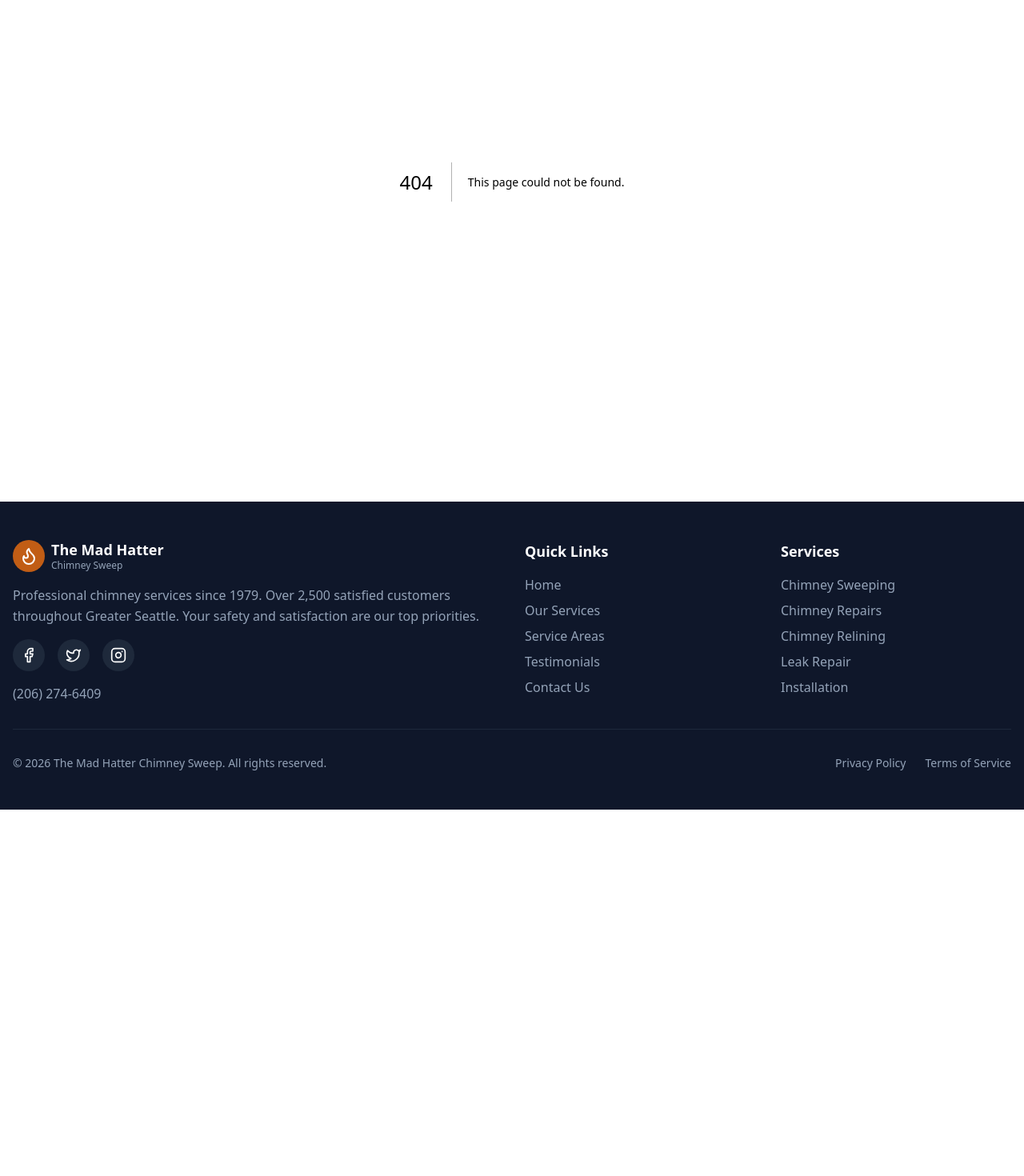
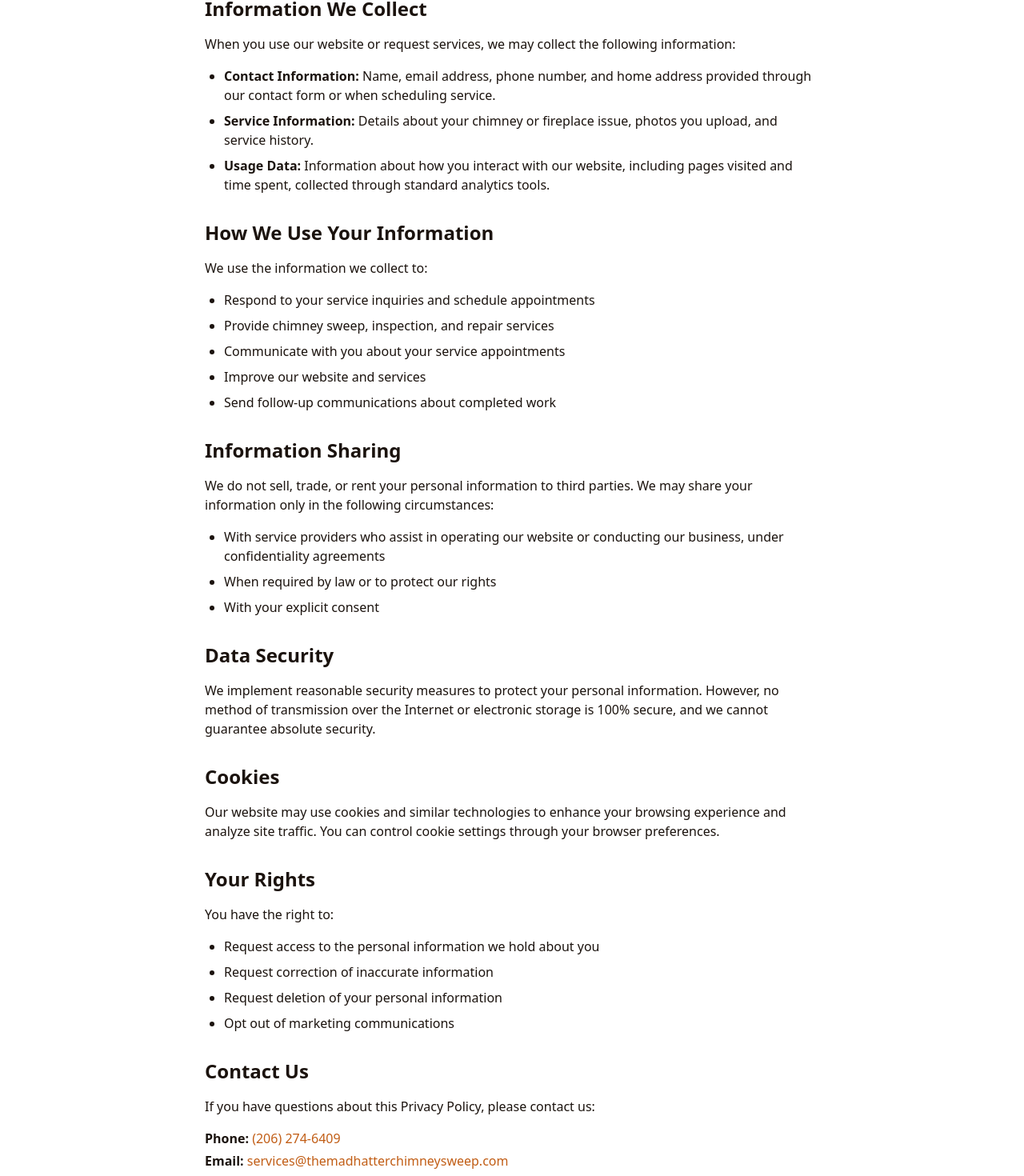
Before and after one commit to jaystonez/mad-hatter-chimney-sweep, a Next.js app: page /privacy-policy in a window 1280 px wide. Before the commit this address had no page. Shown: the part 253-1723 px from the top of the page at 80% size. Before the commit the page ends 1265 px from the top, so only its background shows below. Built offline with nearby package versions, Linux system fonts and the light colour scheme; a web font is replaced by a local one.

Commit message:
Add privacy policy page
This page outlines the privacy policy for The Mad Hatter Chimney Sweep, detailing information collection, usage, sharing, and user rights.

```diff
--- /dev/null
+++ b/app/privacy-policy/page.tsx
@@ -0,0 +1,83 @@
+import Link from "next/link"
+
+export const metadata = {
+  title: "Privacy Policy | Mad Hatter Chimney Sweep",
+  description: "Privacy Policy for The Mad Hatter Chimney Sweep. Learn how we collect, use, and protect your personal information.",
+}
+
+export default function PrivacyPolicyPage() {
+  return (
+    <div className="min-h-screen">
+      <section className="py-16 bg-white">
+        <div className="container mx-auto px-4">
+          <div className="max-w-3xl mx-auto prose prose-slate">
+            <h1 className="text-4xl font-bold mb-2">Privacy Policy</h1>
+            <p className="text-muted-foreground mb-8">Last updated: March 2026</p>
+
+            <h2 className="text-2xl font-bold mt-8 mb-4">Information We Collect</h2>
+            <p>When you use our website or request services, we may collect the following information:</p>
+            <ul className="list-disc pl-6 space-y-2 my-4">
+              <li><strong>Contact Information:</strong> Name, email address, phone number, and home address provided through our contact form or when scheduling service.</li>
+              <li><strong>Service Information:</strong> Details about your chimney or fireplace issue, photos you upload, and service history.</li>
+              <li><strong>Usage Data:</strong> Information about how you interact with our website, including pages visited and time spent, collected through standard analytics tools.</li>
+            </ul>
+
+            <h2 className="text-2xl font-bold mt-8 mb-4">How We Use Your Information</h2>
+            <p>We use the information we collect to:</p>
+            <ul className="list-disc pl-6 space-y-2 my-4">
+              <li>Respond to your service inquiries and schedule appointments</li>
+              <li>Provide chimney sweep, inspection, and repair services</li>
+              <li>Communicate with you about your service appointments</li>
+              <li>Improve our website and services</li>
+              <li>Send follow-up communications about completed work</li>
+            </ul>
+
+            <h2 className="text-2xl font-bold mt-8 mb-4">Information Sharing</h2>
+            <p>
+              We do not sell, trade, or rent your personal information to third parties. We may share your information only in the following circumstances:
+            </p>
+            <ul className="list-disc pl-6 space-y-2 my-4">
+              <li>With service providers who assist in operating our website or conducting our business, under confidentiality agreements</li>
+              <li>When required by law or to protect our rights</li>
+              <li>With your explicit consent</li>
+            </ul>
+
+            <h2 className="text-2xl font-bold mt-8 mb-4">Data Security</h2>
+            <p>
+              We implement reasonable security measures to protect your personal information. However, no method of transmission over the Internet or electronic storage is 100% secure, and we cannot guarantee absolute security.
+            </p>
+
+            <h2 className="text-2xl font-bold mt-8 mb-4">Cookies</h2>
+            <p>
+              Our website may use cookies and similar technologies to enhance your browsing experience and analyze site traffic. You can control cookie settings through your browser preferences.
+            </p>
+
+            <h2 className="text-2xl font-bold mt-8 mb-4">Your Rights</h2>
+            <p>You have the right to:</p>
+            <ul className="list-disc pl-6 space-y-2 my-4">
+              <li>Request access to the personal information we hold about you</li>
+              <li>Request correction of inaccurate information</li>
+              <li>Request deletion of your personal information</li>
+              <li>Opt out of marketing communications</li>
+            </ul>
+
+            <h2 className="text-2xl font-bold mt-8 mb-4">Contact Us</h2>
+            <p>
+              If you have questions about this Privacy Policy, please contact us:
+            </p>
+            <ul className="list-none pl-0 space-y-1 my-4">
+              <li><strong>Phone:</strong> <a href="tel:+12062746409" className="text-primary hover:underline">(206) 274-6409</a></li>
+              <li><strong>Email:</strong> <a href="mailto:services@themadhatterchimneysweep.com" className="text-primary hover:underline">services@themadhatterchimneysweep.com</a></li>
+            </ul>
+
+            <div className="mt-12 pt-8 border-t">
+              <Link href="/" className="text-primary hover:underline">
+                &larr; Back to Home
+              </Link>
+            </div>
+          </div>
+        </div>
+      </section>
+    </div>
+  )
+}
```
